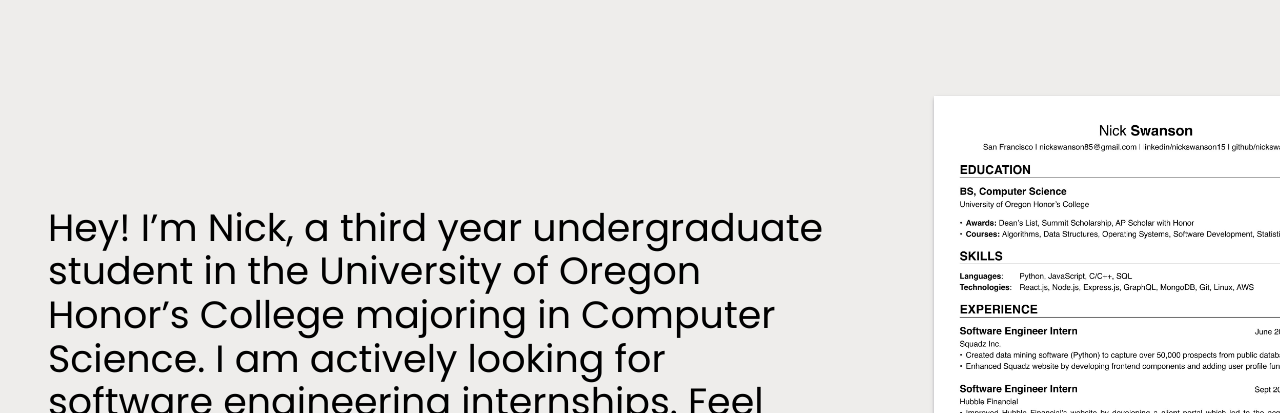
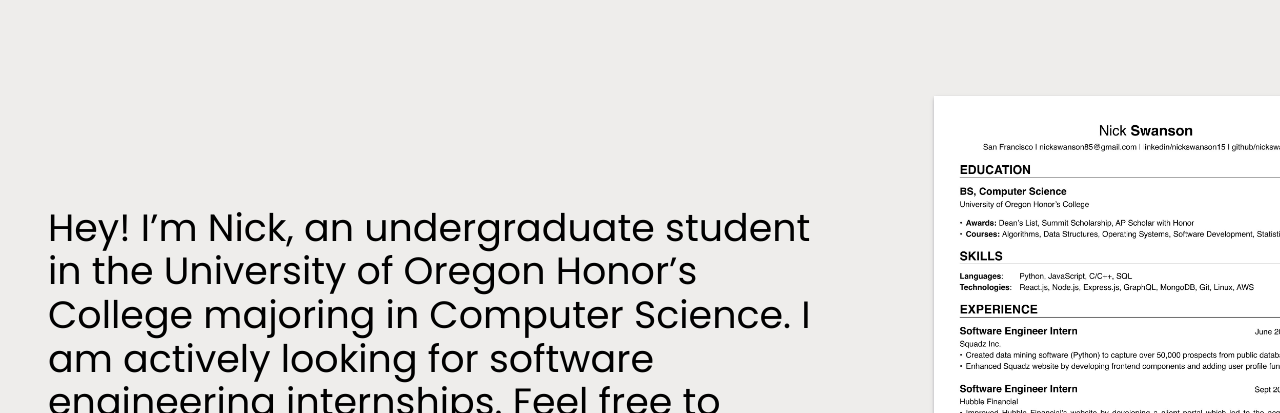
Before and after one commit to nickswanson15/PersonalWebsite, a website built with Parcel: page index.html in a window 1280 px wide. Shown: the part 96-509 px from the top of the page. Built offline with nearby package versions, Linux system fonts and the light colour scheme.

Commit message:
Update index.html

```diff
--- a/index.html
+++ b/index.html
@@ -102,7 +102,7 @@
         <div class="home-intro">
           <div class="home-container01">
             <span class="home-text01">
-              Hey! I’m Nick, a third year undergraduate student in the
+              Hey! I’m Nick, an undergraduate student in the
               University of Oregon Honor’s College majoring in Computer Science.
               I am actively looking for software engineering internships. Feel
               free to
```
